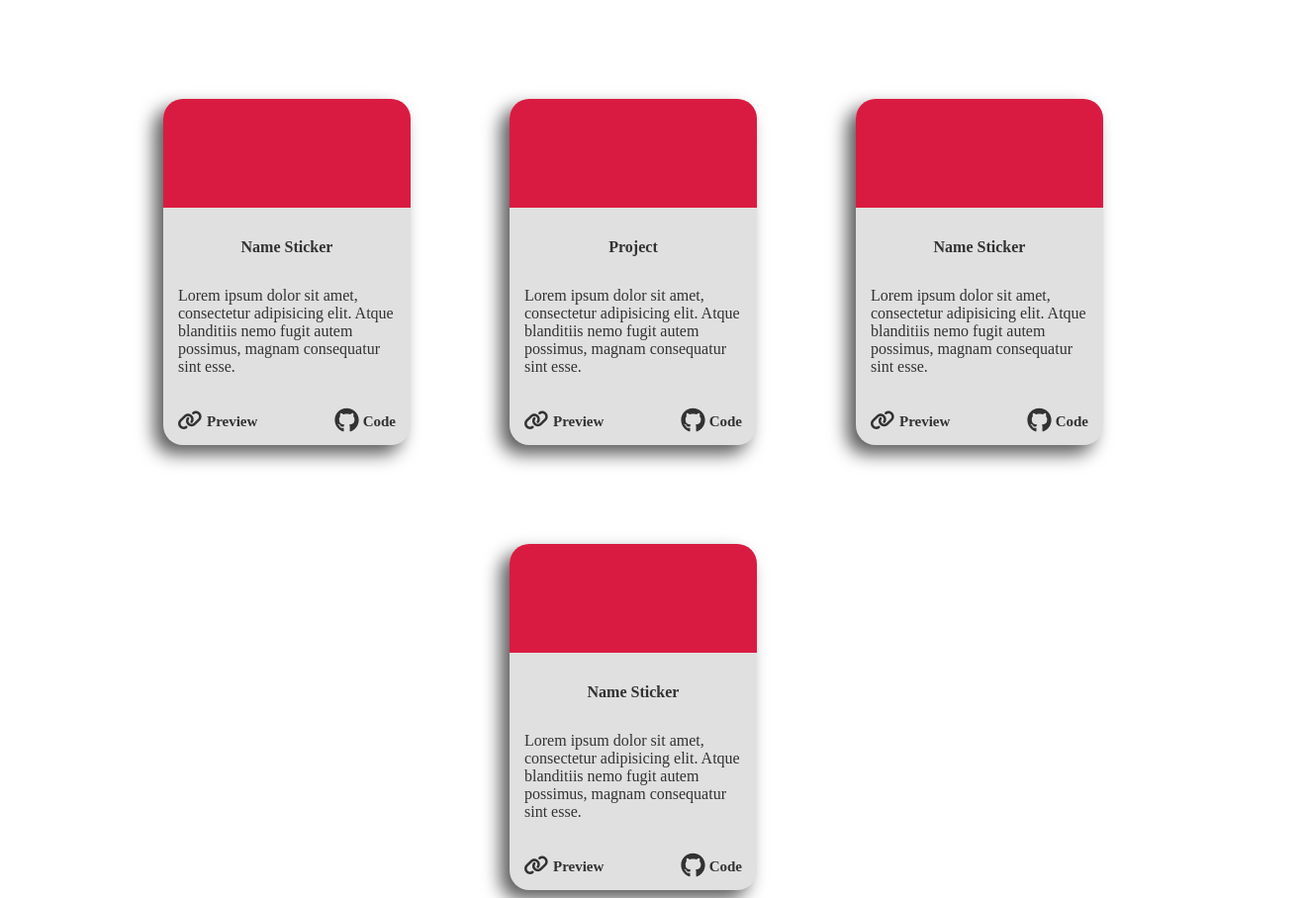
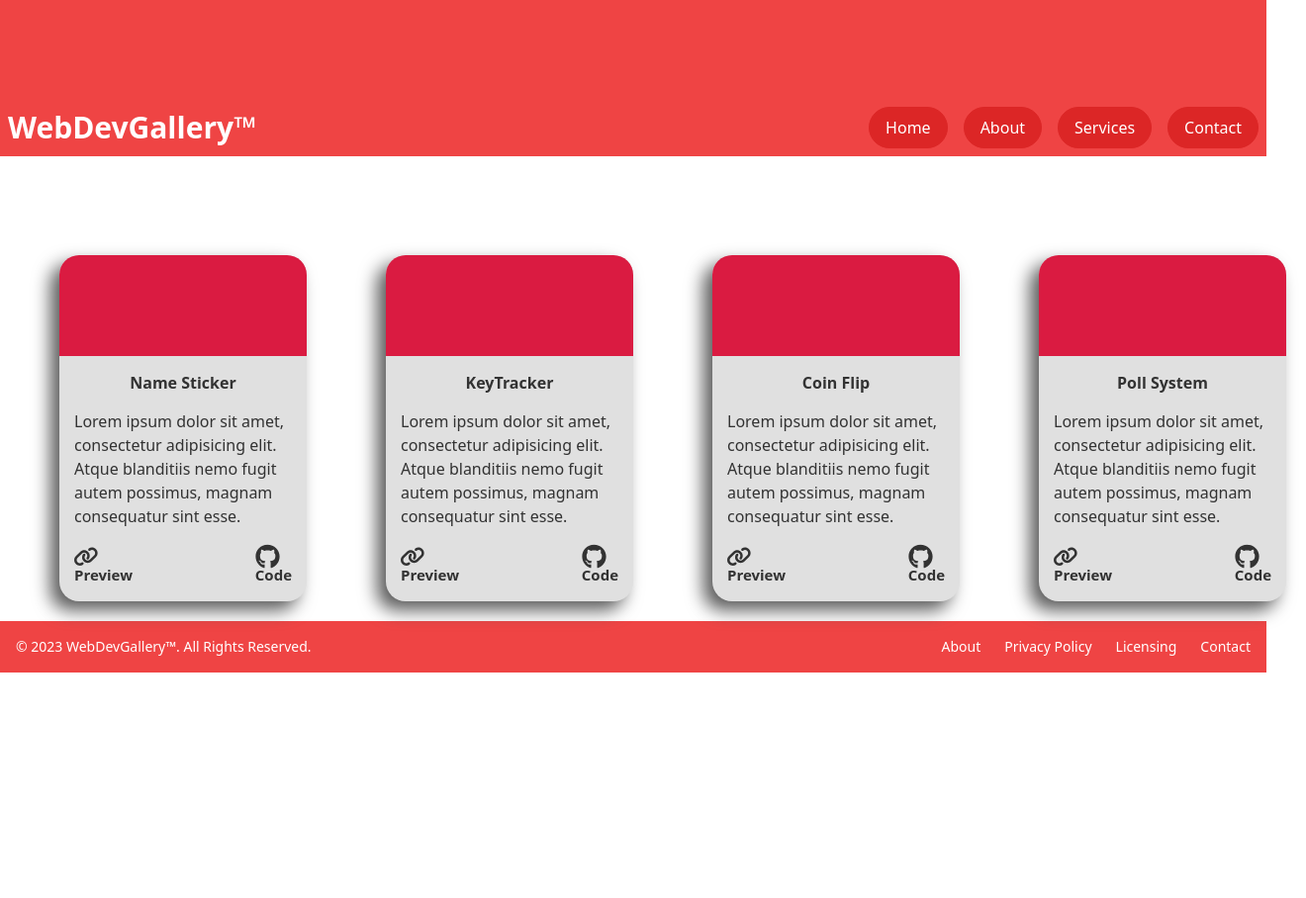
Before and after one commit to xujoncep/WebDevGellary, a plain HTML site: page index.html in a window 1280 px wide. Shown: the whole page at 99% size, 1320 px wide, since content can reach past the window. After the commit the page ends 800 px from the top, so only its background shows below. Drawn offline with nearby package versions, Linux system fonts and the light colour scheme.

Commit message:
checking

```diff
--- a/asset/style.css
+++ b/asset/style.css
@@ -1,9 +1,11 @@
 .container {
   display: flex;
   flex-wrap: wrap;
-  gap: 100px;
+  gap: 80px;
   justify-content: center;
   margin-top: 100px;
+  margin-left: 40px;
+  margin-right: 40px;
 }
 
 .card {
--- a/index.html
+++ b/index.html
@@ -4,11 +4,38 @@
 <head>
     <meta charset="UTF-8">
     <meta name="viewport" content="width=device-width, initial-scale=1.0">
-    <title>Document</title>
+    <title>WebDevGallary</title>
+    <script src="https://cdn.tailwindcss.com"></script>
     <link rel="stylesheet" href="/asset/style.css">
 </head>
 
 <body>
+        <!-- Navbar -->
+        <nav class="bg-red-500 p-2">
+            <div class="container mx-auto flex justify-between items-center">
+                <a href="#" class="text-white text-3xl font-bold">WebDevGallery™</a>
+                <div class="hidden md:flex space-x-4">
+                    <a href="#" class="bg-red-600 text-white py-2 px-4 rounded-full hover:bg-white hover:text-black border border-red-600">Home</a>
+                    <a href="#" class="bg-red-600 text-white py-2 px-4 rounded-full hover:bg-white hover:text-black border border-red-600">About</a>
+                    <a href="#" class="bg-red-600 text-white py-2 px-4 rounded-full hover:bg-white hover:text-black border border-red-600">Services</a>
+                    <a href="#" class="bg-red-600 text-white py-2 px-4 rounded-full hover:bg-white hover:text-black border border-red-600">Contact</a>
+                </div>
+                <div class="md:hidden">
+                    <button id="menu-btn" class="text-gray-300 focus:outline-none">
+                        <svg class="w-6 h-6" fill="none" stroke="currentColor" viewBox="0 0 24 24" xmlns="http://www.w3.org/2000/svg">
+                            <path stroke-linecap="round" stroke-linejoin="round" stroke-width="2" d="M4 6h16M4 12h16m-7 6h7"></path>
+                        </svg>
+                    </button>
+                </div>
+            </div>
+            <!-- Mobile Menu -->
+            <div id="mobile-menu" class="hidden md:hidden bg-gray-800">
+                <a href="#" class="block px-4 py-2 text-gray-300 hover:bg-gray-700">Home</a>
+                <a href="#" class="block px-4 py-2 text-gray-300 hover:bg-gray-700">About</a>
+                <a href="#" class="block px-4 py-2 text-gray-300 hover:bg-gray-700">Services</a>
+                <a href="#" class="block px-4 py-2 text-gray-300 hover:bg-gray-700">Contact</a>
+            </div>
+        </nav>
 
 
     <div class="container">
@@ -31,7 +58,7 @@
                         <svg xmlns="http://www.w3.org/2000/svg" viewBox="0 0 640 512" class="svg">&lt;<path
                                 d="M562.8 267.7c56.5-56.5 56.5-148 0-204.5c-50-50-128.8-56.5-186.3-15.4l-1.6 1.1c-14.4 10.3-17.7 30.3-7.4 44.6s30.3 17.7 44.6 7.4l1.6-1.1c32.1-22.9 76-19.3 103.8 8.6c31.5 31.5 31.5 82.5 0 114L405.3 334.8c-31.5 31.5-82.5 31.5-114 0c-27.9-27.9-31.5-71.8-8.6-103.8l1.1-1.6c10.3-14.4 6.9-34.4-7.4-44.6s-34.4-6.9-44.6 7.4l-1.1 1.6C189.5 251.2 196 330 246 380c56.5 56.5 148 56.5 204.5 0L562.8 267.7zM43.2 244.3c-56.5 56.5-56.5 148 0 204.5c50 50 128.8 56.5 186.3 15.4l1.6-1.1c14.4-10.3 17.7-30.3 7.4-44.6s-30.3-17.7-44.6-7.4l-1.6 1.1c-32.1 22.9-76 19.3-103.8-8.6C57 372 57 321 88.5 289.5L200.7 177.2c31.5-31.5 82.5-31.5 114 0c27.9 27.9 31.5 71.8 8.6 103.9l-1.1 1.6c-10.3 14.4-6.9 34.4 7.4 44.6s34.4 6.9 44.6-7.4l1.1-1.6C416.5 260.8 410 182 360 132c-56.5-56.5-148-56.5-204.5 0L43.2 244.3z">
                             </path></svg>
-                        <a class="link" href="\nameTagSticker\index.html">Preview</a>
+                        <a class="link" href="projects\nameTagSticker\index.html">Preview</a>
                     </div>
                     <div>
                         <svg xmlns="http://www.w3.org/2000/svg" viewBox="0 0 496 512" class="svg">
@@ -52,7 +79,7 @@
             <div class="card__img"></div>
             <div class="card__descr-wrapper">
                 <p class="card__title">
-                    Project
+                    KeyTracker
                 </p>
                 <p class="card__descr">
                     Lorem ipsum dolor sit amet, consectetur adipisicing elit. Atque blanditiis nemo fugit autem
@@ -65,7 +92,7 @@
                         <svg xmlns="http://www.w3.org/2000/svg" viewBox="0 0 640 512" class="svg">&lt;<path
                                 d="M562.8 267.7c56.5-56.5 56.5-148 0-204.5c-50-50-128.8-56.5-186.3-15.4l-1.6 1.1c-14.4 10.3-17.7 30.3-7.4 44.6s30.3 17.7 44.6 7.4l1.6-1.1c32.1-22.9 76-19.3 103.8 8.6c31.5 31.5 31.5 82.5 0 114L405.3 334.8c-31.5 31.5-82.5 31.5-114 0c-27.9-27.9-31.5-71.8-8.6-103.8l1.1-1.6c10.3-14.4 6.9-34.4-7.4-44.6s-34.4-6.9-44.6 7.4l-1.1 1.6C189.5 251.2 196 330 246 380c56.5 56.5 148 56.5 204.5 0L562.8 267.7zM43.2 244.3c-56.5 56.5-56.5 148 0 204.5c50 50 128.8 56.5 186.3 15.4l1.6-1.1c14.4-10.3 17.7-30.3 7.4-44.6s-30.3-17.7-44.6-7.4l-1.6 1.1c-32.1 22.9-76 19.3-103.8-8.6C57 372 57 321 88.5 289.5L200.7 177.2c31.5-31.5 82.5-31.5 114 0c27.9 27.9 31.5 71.8 8.6 103.9l-1.1 1.6c-10.3 14.4-6.9 34.4 7.4 44.6s34.4 6.9 44.6-7.4l1.1-1.6C416.5 260.8 410 182 360 132c-56.5-56.5-148-56.5-204.5 0L43.2 244.3z">
                             </path></svg>
-                        <a class="link" href="#">Preview</a>
+                        <a class="link" href="projects\keyTracker\index.html">Preview</a>
                     </div>
                     <div>
                         <svg xmlns="http://www.w3.org/2000/svg" viewBox="0 0 496 512" class="svg">
@@ -84,7 +111,7 @@
             <div class="card__img"></div>
             <div class="card__descr-wrapper">
                 <p class="card__title">
-                    Name Sticker
+                    Coin Flip
                 </p>
                 <p class="card__descr">
                     Lorem ipsum dolor sit amet, consectetur adipisicing elit. Atque blanditiis nemo fugit autem
@@ -97,7 +124,7 @@
                         <svg xmlns="http://www.w3.org/2000/svg" viewBox="0 0 640 512" class="svg">&lt;<path
                                 d="M562.8 267.7c56.5-56.5 56.5-148 0-204.5c-50-50-128.8-56.5-186.3-15.4l-1.6 1.1c-14.4 10.3-17.7 30.3-7.4 44.6s30.3 17.7 44.6 7.4l1.6-1.1c32.1-22.9 76-19.3 103.8 8.6c31.5 31.5 31.5 82.5 0 114L405.3 334.8c-31.5 31.5-82.5 31.5-114 0c-27.9-27.9-31.5-71.8-8.6-103.8l1.1-1.6c10.3-14.4 6.9-34.4-7.4-44.6s-34.4-6.9-44.6 7.4l-1.1 1.6C189.5 251.2 196 330 246 380c56.5 56.5 148 56.5 204.5 0L562.8 267.7zM43.2 244.3c-56.5 56.5-56.5 148 0 204.5c50 50 128.8 56.5 186.3 15.4l1.6-1.1c14.4-10.3 17.7-30.3 7.4-44.6s-30.3-17.7-44.6-7.4l-1.6 1.1c-32.1 22.9-76 19.3-103.8-8.6C57 372 57 321 88.5 289.5L200.7 177.2c31.5-31.5 82.5-31.5 114 0c27.9 27.9 31.5 71.8 8.6 103.9l-1.1 1.6c-10.3 14.4-6.9 34.4 7.4 44.6s34.4 6.9 44.6-7.4l1.1-1.6C416.5 260.8 410 182 360 132c-56.5-56.5-148-56.5-204.5 0L43.2 244.3z">
                             </path></svg>
-                        <a class="link" href="\nameTagSticker\index.html">Preview</a>
+                        <a class="link" href="projects\coinFlip\index.html">Preview</a>
                     </div>
                     <div>
                         <svg xmlns="http://www.w3.org/2000/svg" viewBox="0 0 496 512" class="svg">
@@ -116,7 +143,7 @@
             <div class="card__img"></div>
             <div class="card__descr-wrapper">
                 <p class="card__title">
-                    Name Sticker
+                    Poll System
                 </p>
                 <p class="card__descr">
                     Lorem ipsum dolor sit amet, consectetur adipisicing elit. Atque blanditiis nemo fugit autem
@@ -129,7 +156,7 @@
                         <svg xmlns="http://www.w3.org/2000/svg" viewBox="0 0 640 512" class="svg">&lt;<path
                                 d="M562.8 267.7c56.5-56.5 56.5-148 0-204.5c-50-50-128.8-56.5-186.3-15.4l-1.6 1.1c-14.4 10.3-17.7 30.3-7.4 44.6s30.3 17.7 44.6 7.4l1.6-1.1c32.1-22.9 76-19.3 103.8 8.6c31.5 31.5 31.5 82.5 0 114L405.3 334.8c-31.5 31.5-82.5 31.5-114 0c-27.9-27.9-31.5-71.8-8.6-103.8l1.1-1.6c10.3-14.4 6.9-34.4-7.4-44.6s-34.4-6.9-44.6 7.4l-1.1 1.6C189.5 251.2 196 330 246 380c56.5 56.5 148 56.5 204.5 0L562.8 267.7zM43.2 244.3c-56.5 56.5-56.5 148 0 204.5c50 50 128.8 56.5 186.3 15.4l1.6-1.1c14.4-10.3 17.7-30.3 7.4-44.6s-30.3-17.7-44.6-7.4l-1.6 1.1c-32.1 22.9-76 19.3-103.8-8.6C57 372 57 321 88.5 289.5L200.7 177.2c31.5-31.5 82.5-31.5 114 0c27.9 27.9 31.5 71.8 8.6 103.9l-1.1 1.6c-10.3 14.4-6.9 34.4 7.4 44.6s34.4 6.9 44.6-7.4l1.1-1.6C416.5 260.8 410 182 360 132c-56.5-56.5-148-56.5-204.5 0L43.2 244.3z">
                             </path></svg>
-                        <a class="link" href="\nameTagSticker\index.html">Preview</a>
+                        <a class="link" href="projects\pollSystem\index.html">Preview</a>
                     </div>
                     <div>
                         <svg xmlns="http://www.w3.org/2000/svg" viewBox="0 0 496 512" class="svg">
@@ -145,6 +172,37 @@
 
 
     </div>
+
+
+    <footer class=" bg-red-500 mt-5 ">
+        <div class="w-full mx-auto max-w-screen-xl p-4 md:flex md:items-center md:justify-between">
+        <span class="text-sm text-white sm:text-center ">© 2023 <a href="https://flowbite.com/" class="hover:underline">WebDevGallery™</a>. All Rights Reserved.
+        </span>
+        <ul class="flex flex-wrap items-center mt-3 text-sm font-medium text-white  sm:mt-0">
+            <li>
+                <a href="#" class="hover:underline me-4 md:me-6">About</a>
+            </li>
+            <li>
+                <a href="#" class="hover:underline me-4 md:me-6">Privacy Policy</a>
+            </li>
+            <li>
+                <a href="#" class="hover:underline me-4 md:me-6">Licensing</a>
+            </li>
+            <li>
+                <a href="#" class="hover:underline">Contact</a>
+            </li>
+        </ul>
+        </div>
+    </footer>
+
+    <script>
+        const menuBtn = document.getElementById('menu-btn');
+        const mobileMenu = document.getElementById('mobile-menu');
+
+        menuBtn.addEventListener('click', () => {
+            mobileMenu.classList.toggle('hidden');
+        });
+    </script>
 </body>
 
 </html>
```
Also changed, not shown: projects/weatherapp/images/clear.png (added), projects/weatherapp/images/clouds.png (added), projects/weatherapp/images/drizzle.png (added), projects/weatherapp/images/humidity.png (added), projects/weatherapp/images/mist.png (added), projects/weatherapp/images/rain.png (added), projects/weatherapp/images/search.png (added), projects/weatherapp/images/snow.png (added), projects/weatherapp/images/wind.png (added), projects/weatherapp/index.html (added).
